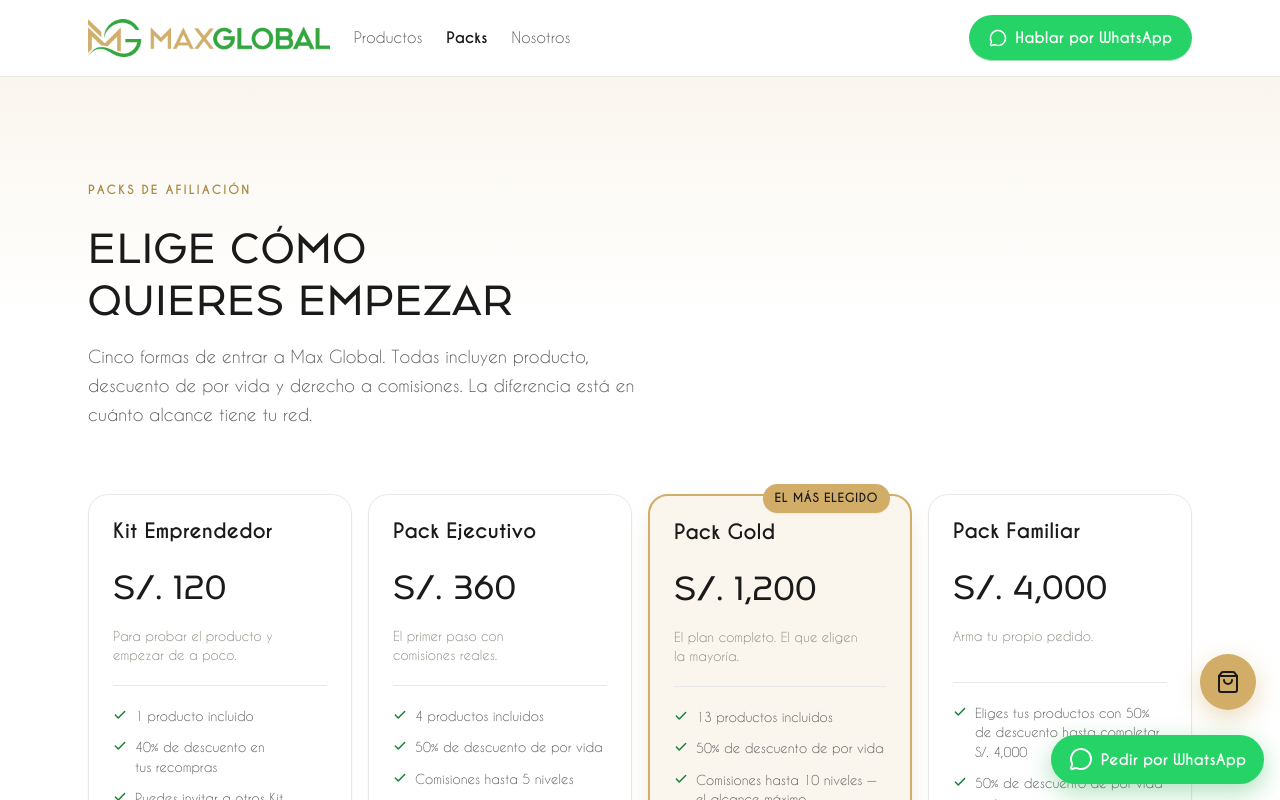
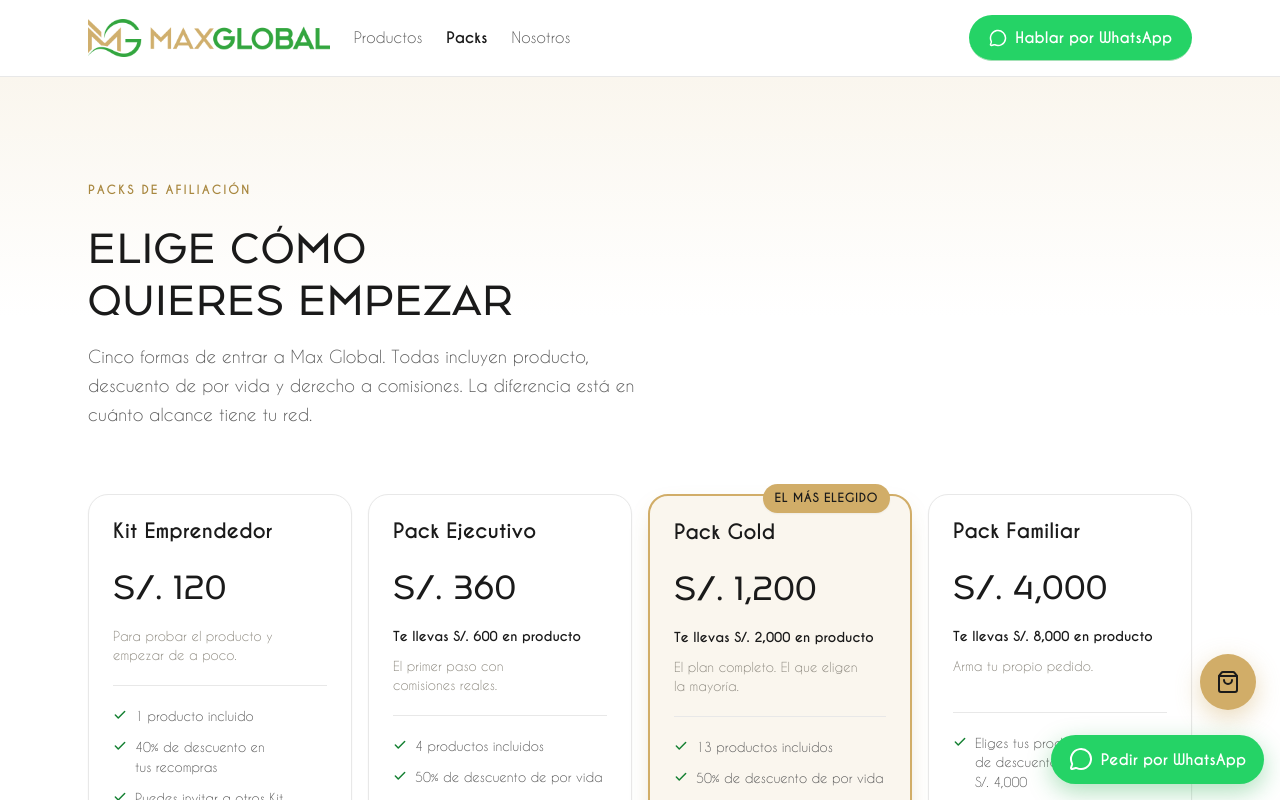
Before and after one commit to Maxgloblal/MaxGlobal-LANDING, a React (Vite) app: page /packs-de-afiliacion in a window 1280 px wide. Shown: the top 800 px of the page. Built offline with nearby package versions, Linux system fonts and the light colour scheme.

Commit message:
feat(packs): Bloque 2 - linea de valor en producto en tarjeta de cada pack

```diff
--- a/src/components/PackCard.jsx
+++ b/src/components/PackCard.jsx
@@ -1,6 +1,7 @@
 import React from 'react';
 import { Check } from 'lucide-react';
 import { useNavigate } from 'react-router-dom';
+import { valorEnProducto as calcularValor } from '../data/catalogo';
 
 export default function PackCard({
   id,
@@ -11,6 +12,8 @@
   cta = 'Elegir Pack',
   featured = false,
   ribbon = '',
+  valorEnProducto: valorEnProductoProp,
+  pack,
   onSelect,
 }) {
   const navigate = useNavigate();
@@ -22,6 +25,15 @@
       navigate(`/registro?pack=${encodeURIComponent(id || '')}`);
     }
   };
+
+  const valor =
+    valorEnProductoProp !== undefined
+      ? valorEnProductoProp
+      : pack
+      ? calcularValor(pack)
+      : id
+      ? calcularValor(id)
+      : null;
 
   return (
     <div
@@ -93,6 +105,18 @@
         >
           {price}
         </div>
+        {valor != null && (
+          <div
+            style={{
+              fontSize: 'var(--fs-xs)',
+              fontWeight: 700,
+              color: 'var(--text-strong)',
+              marginBottom: 'var(--sp-2)',
+            }}
+          >
+            Te llevas S/. {valor.toLocaleString('es-PE')} en producto
+          </div>
+        )}
         <p
           style={{
             fontSize: 'var(--fs-xs)',
--- a/src/pages/Packs.jsx
+++ b/src/pages/Packs.jsx
@@ -3,7 +3,7 @@
 import { useNavigate } from 'react-router-dom';
 import PackCard from '../components/PackCard';
 import { EMPRESA } from '../config';
-import { getPacks } from '../data/catalogo';
+import { getPacks, valorEnProducto } from '../data/catalogo';
 
 export default function Packs() {
   const navigate = useNavigate();
@@ -68,12 +68,13 @@
                 key={pack.id}
                 id={pack.id}
                 name={pack.nombre}
-                price={pack.price || `S/. ${pack.precio.toLocaleString()}`}
+                price={pack.price || `S/. ${pack.precio.toLocaleString('es-PE')}`}
                 lead={pack.lead}
                 cta={pack.cta}
                 featured={pack.destacado}
                 ribbon={pack.ribbon || pack.etiqueta}
                 features={pack.beneficios || pack.features}
+                valorEnProducto={valorEnProducto(pack)}
                 onSelect={handleSelectPack}
               />
             ))}
```
